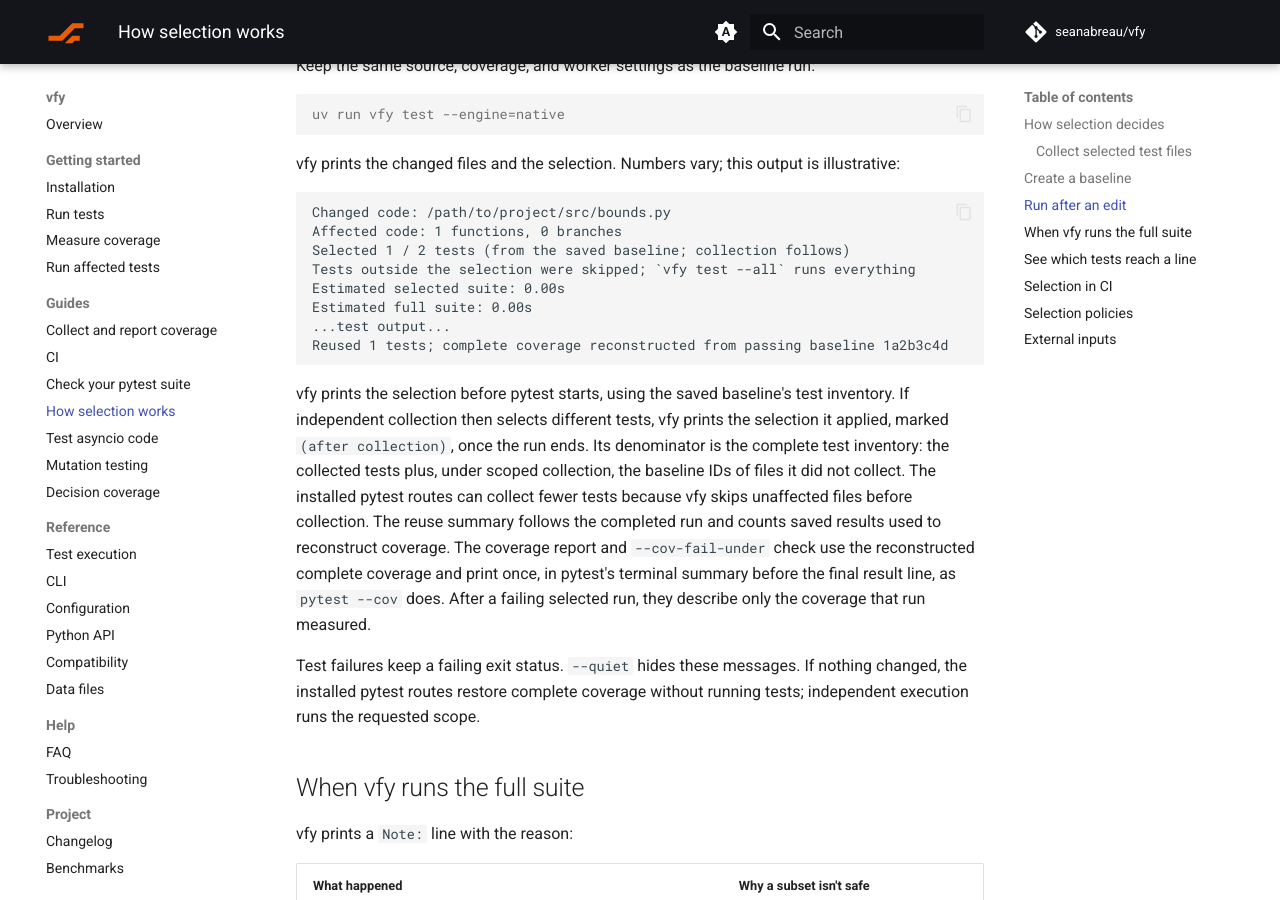
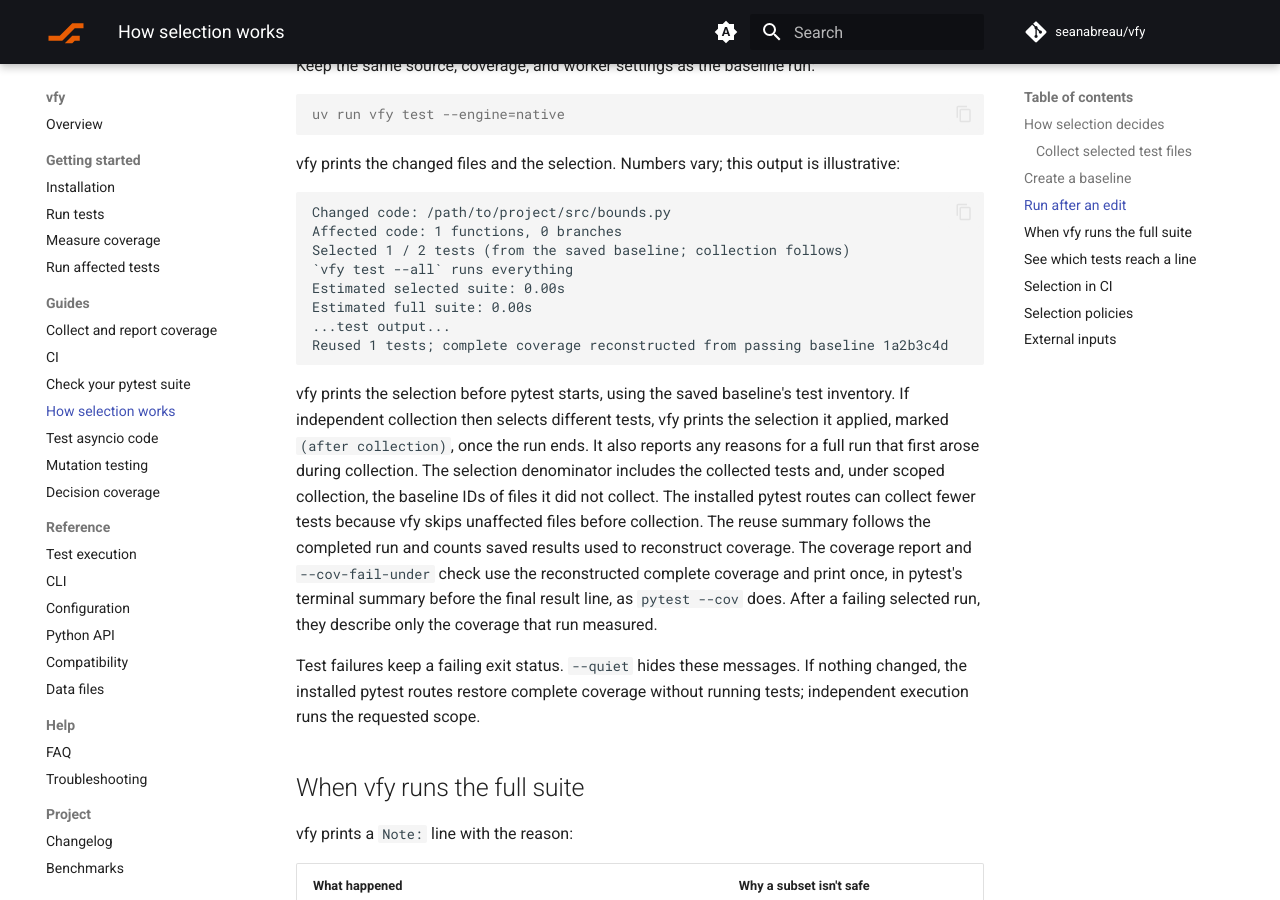
Before and after one commit to seanabreau/vfy, an MkDocs documentation site: the page built from docs/guides/test-selection.md, in a window 1280 px wide and 900 px high, scrolled down 2135 px. Built offline with MkDocs 1.6.1 and Material for MkDocs 9.7.7, drawn with Linux system fonts in a browser that asks for light colours; comment, search, counter and statistics services are not loaded.

Commit message:
Keep selection status accurate through collection

```diff
--- a/docs/guides/test-selection.md
+++ b/docs/guides/test-selection.md
@@ -107,7 +107,7 @@ illustrative:
 Changed code: /path/to/project/src/bounds.py
 Affected code: 1 functions, 0 branches
 Selected 1 / 2 tests (from the saved baseline; collection follows)
-Tests outside the selection were skipped; `vfy test --all` runs everything
+`vfy test --all` runs everything
 Estimated selected suite: 0.00s
 Estimated full suite: 0.00s
 ...test output...
@@ -116,11 +116,11 @@ Reused 1 tests; complete coverage reconstructed from passing baseline 1a2b3c4d
 
 vfy prints the selection before pytest starts, using the saved baseline's test
 inventory. If independent collection then selects different tests, vfy prints
-the selection it applied, marked `(after collection)`, once the run ends. Its
-denominator is the complete test inventory: the collected tests plus, under
-scoped collection, the baseline IDs of files it did not collect. The installed
-pytest routes can collect fewer tests because vfy skips unaffected files before
-collection.
+the selection it applied, marked `(after collection)`, once the run ends. It
+also reports any reasons for a full run that first arose during collection.
+The selection denominator includes the collected tests and, under scoped
+collection, the baseline IDs of files it did not collect. The installed pytest
+routes can collect fewer tests because vfy skips unaffected files before collection.
 The reuse summary follows the completed run and counts saved results used to
 reconstruct coverage.
 The coverage report and `--cov-fail-under` check use the reconstructed complete
```
Also changed, not shown: changelogs/0.0.x.md (+4 -4 lines), docs/getting-started/selection.md (+1 -1 lines), 6 other files.
